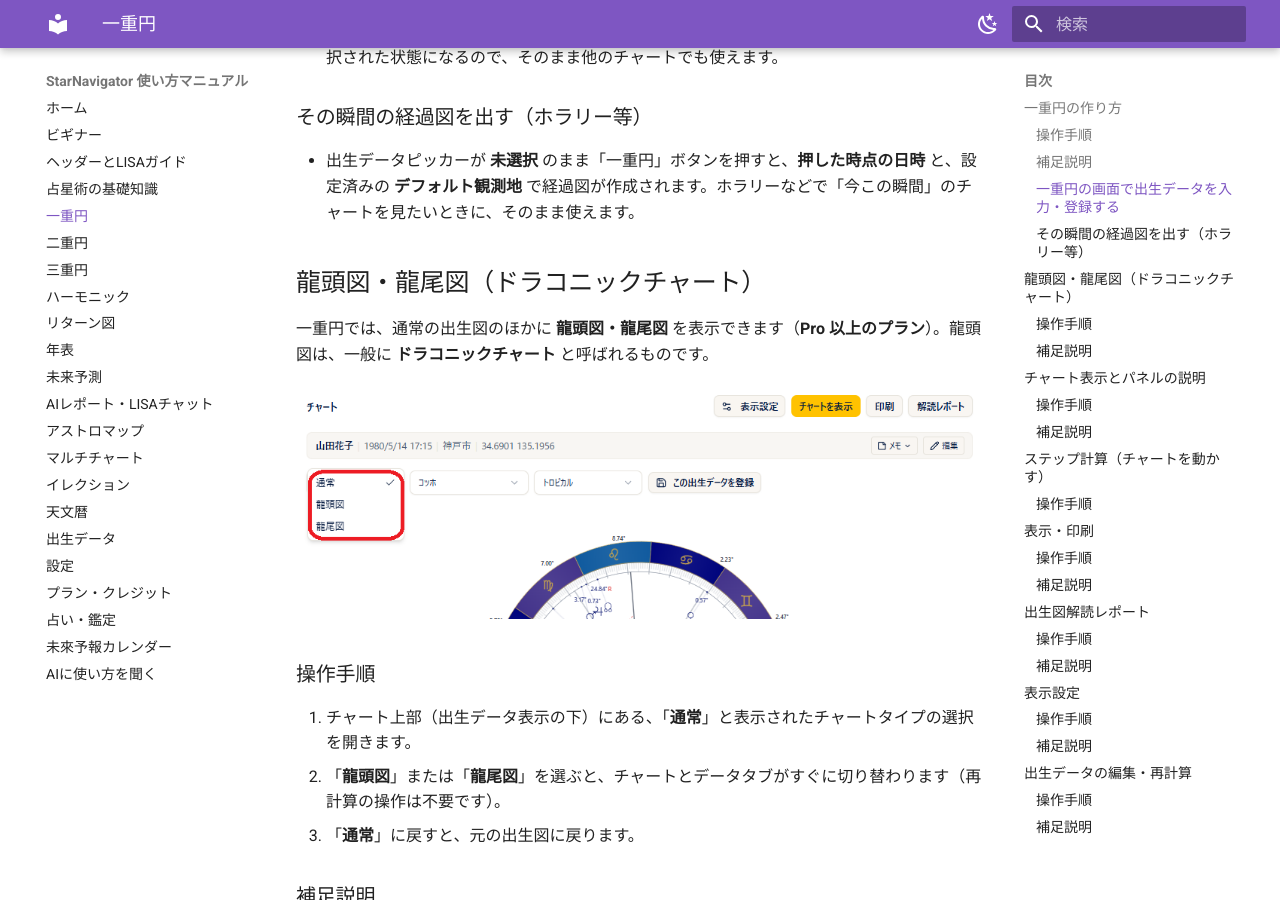
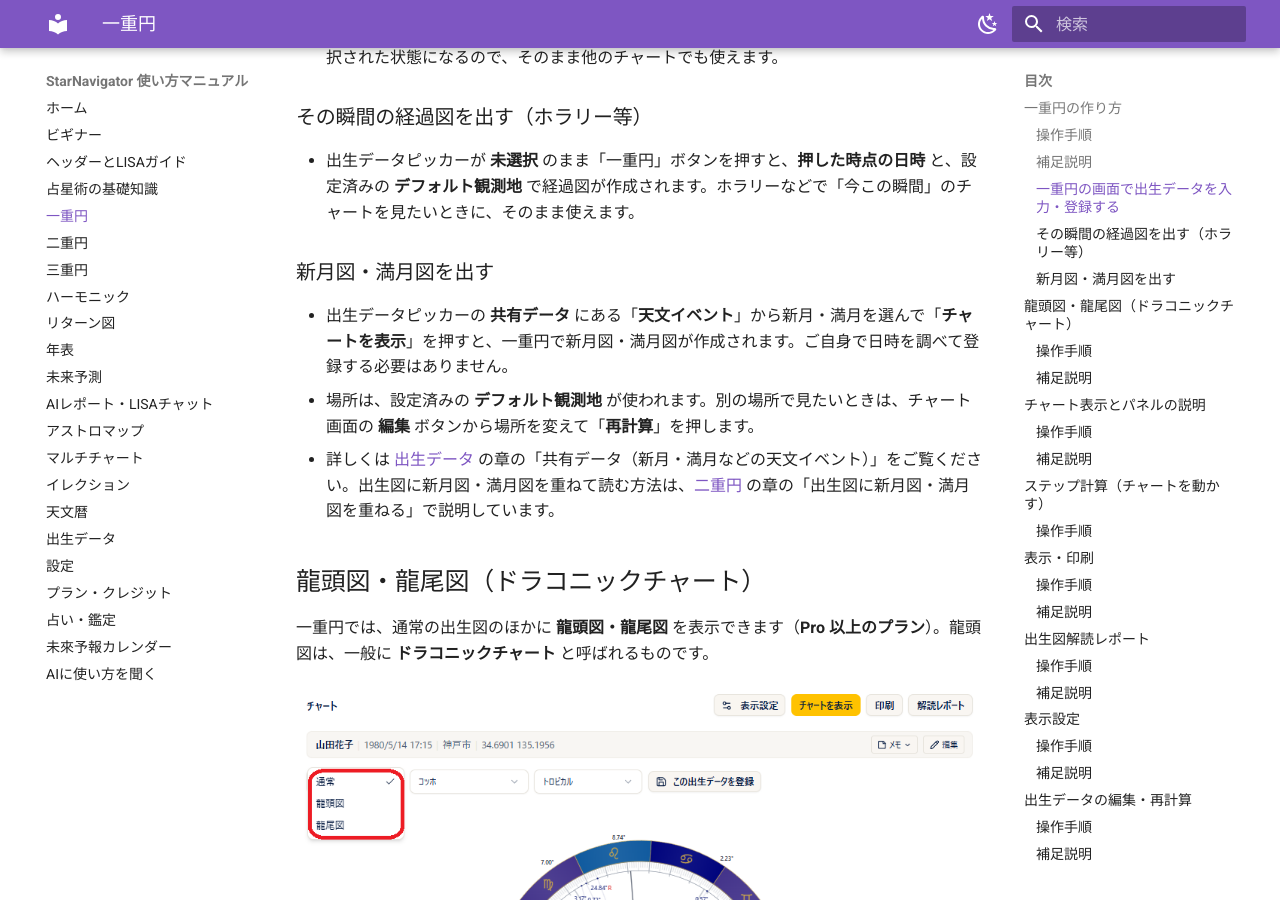
Before and after one commit to KeikoKagawa/starnavi-manual, an MkDocs documentation site: the page built from docs/single-chart.md, in a window 1280 px wide and 900 px high, scrolled down 1359 px. Built offline with MkDocs 1.6.1 and Material for MkDocs 9.7.7, drawn with Linux system fonts in a browser that asks for light colours.

Commit message:
一重円章に「新月図・満月図を出す」節を追加（共有データの天文イベントから作成できることを明記）
Co-Authored-By: Claude Fable 5 <noreply@anthropic.com>
Claude-Session: https://claude.ai/code/session_01DExsTzpFRn7hS9TvWuSrwN

```diff
--- a/docs/single-chart.md
+++ b/docs/single-chart.md
@@ -27,6 +27,12 @@
 ### その瞬間の経過図を出す（ホラリー等）
 
 - 出生データピッカーが **未選択** のまま「一重円」ボタンを押すと、**押した時点の日時** と、設定済みの **デフォルト観測地** で経過図が作成されます。ホラリーなどで「今この瞬間」のチャートを見たいときに、そのまま使えます。
+
+### 新月図・満月図を出す
+
+- 出生データピッカーの **共有データ** にある「**天文イベント**」から新月・満月を選んで「**チャートを表示**」を押すと、一重円で新月図・満月図が作成されます。ご自身で日時を調べて登録する必要はありません。
+- 場所は、設定済みの **デフォルト観測地** が使われます。別の場所で見たいときは、チャート画面の **編集** ボタンから場所を変えて「**再計算**」を押します。
+- 詳しくは [出生データ](birth-data.md) の章の「共有データ（新月・満月などの天文イベント）」をご覧ください。出生図に新月図・満月図を重ねて読む方法は、[二重円](double-chart.md) の章の「出生図に新月図・満月図を重ねる」で説明しています。
 
 ## 龍頭図・龍尾図（ドラコニックチャート）
 
```
